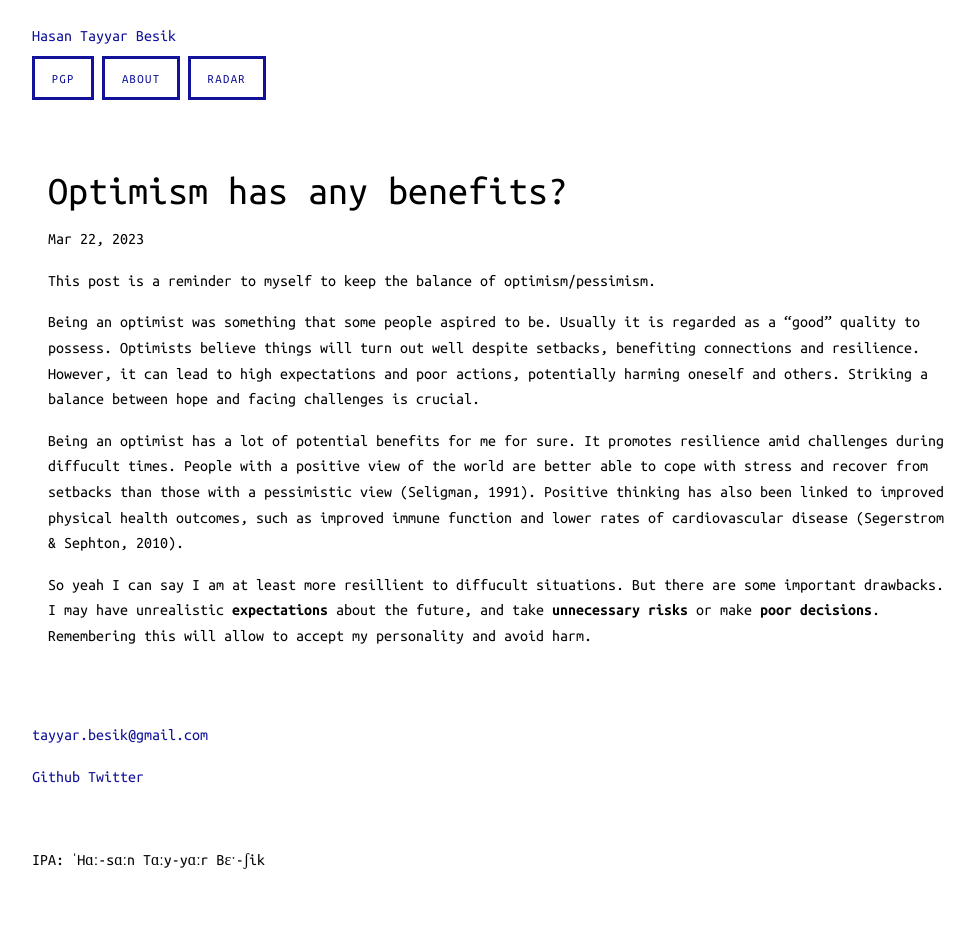
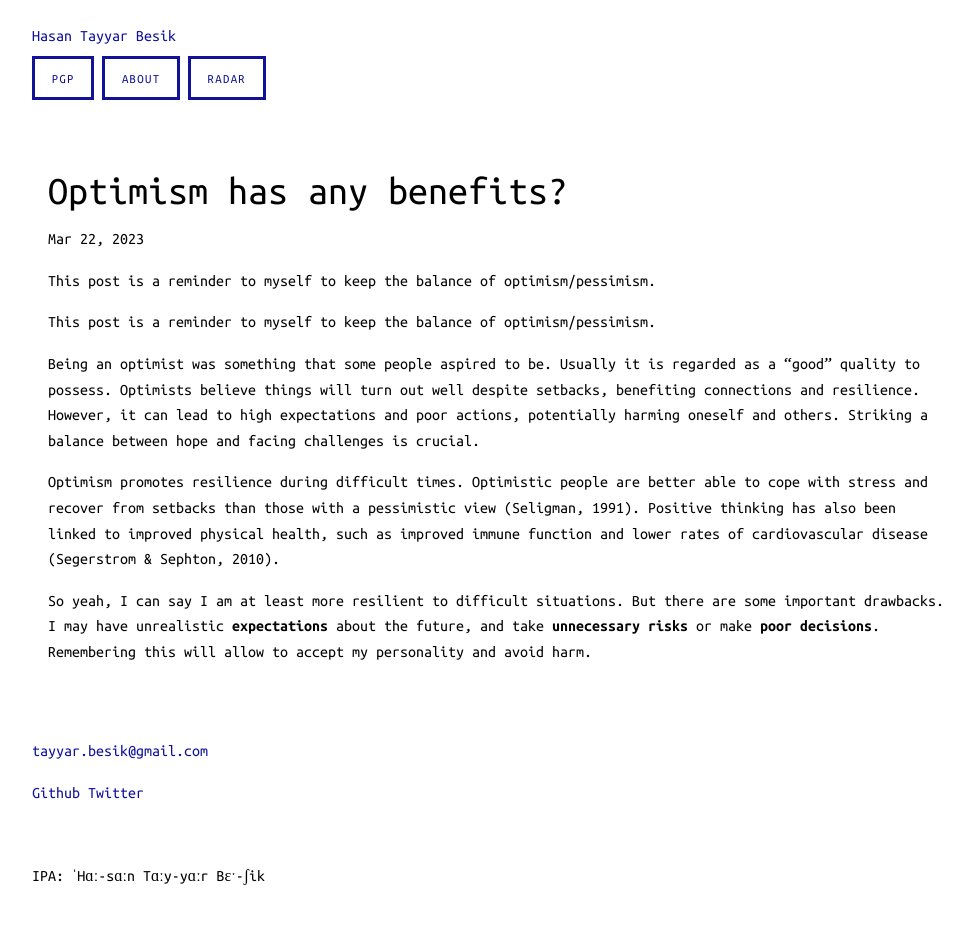
Before and after one commit to hasantayyar/hasantayyar.net, a Jekyll site: the page built from _posts/2023-03-22-optimism.md, in a window 1280 px wide. Shown: the whole page, without its empty margins (144-1119 px from the left). Built offline with Jekyll 4.4.1, drawn with Linux system fonts in a browser that asks for light colours; Markdown is read by kramdown in place of the engine named in the settings.

Commit message:
even shorter

```diff
--- a/_posts/2023-03-22-optimism.md
+++ b/_posts/2023-03-22-optimism.md
@@ -7,16 +7,10 @@ categories: self-reflection
 
 This post is a reminder to myself to keep the balance of optimism/pessimism.
 
-Being an optimist was something that some people aspired to be.
-Usually it is regarded as a "good" quality to possess. Optimists believe things will turn out well despite setbacks, benefiting connections and resilience. However, it can lead to high expectations and poor actions, potentially harming oneself and others. Striking a balance between hope and facing challenges is crucial.
+This post is a reminder to myself to keep the balance of optimism/pessimism.
 
-Being an optimist has a lot of potential benefits for me for sure.
-It promotes resilience amid challenges during diffucult times.
-People with a positive view of the world are better able to cope with stress and recover
-from setbacks than those with a pessimistic view (Seligman, 1991). Positive thinking has also been
-linked to improved physical health outcomes, such as improved immune function and lower rates of
-cardiovascular disease (Segerstrom & Sephton, 2010).
+Being an optimist was something that some people aspired to be. Usually it is regarded as a “good” quality to possess. Optimists believe things will turn out well despite setbacks, benefiting connections and resilience. However, it can lead to high expectations and poor actions, potentially harming oneself and others. Striking a balance between hope and facing challenges is crucial.
 
-So yeah I can say I am at least more resillient to
-diffucult situations. But there are some important drawbacks. I may have unrealistic **expectations** about the future,
-and take **unnecessary risks** or make **poor decisions**. Remembering this will allow to accept my personality and avoid harm.
+Optimism promotes resilience during difficult times. Optimistic people are better able to cope with stress and recover from setbacks than those with a pessimistic view (Seligman, 1991). Positive thinking has also been linked to improved physical health, such as improved immune function and lower rates of cardiovascular disease (Segerstrom & Sephton, 2010).
+
+So yeah, I can say I am at least more resilient to difficult situations. But there are some important drawbacks. I may have unrealistic **expectations** about the future, and take **unnecessary risks** or make **poor decisions**. Remembering this will allow to accept my personality and avoid harm.
```
